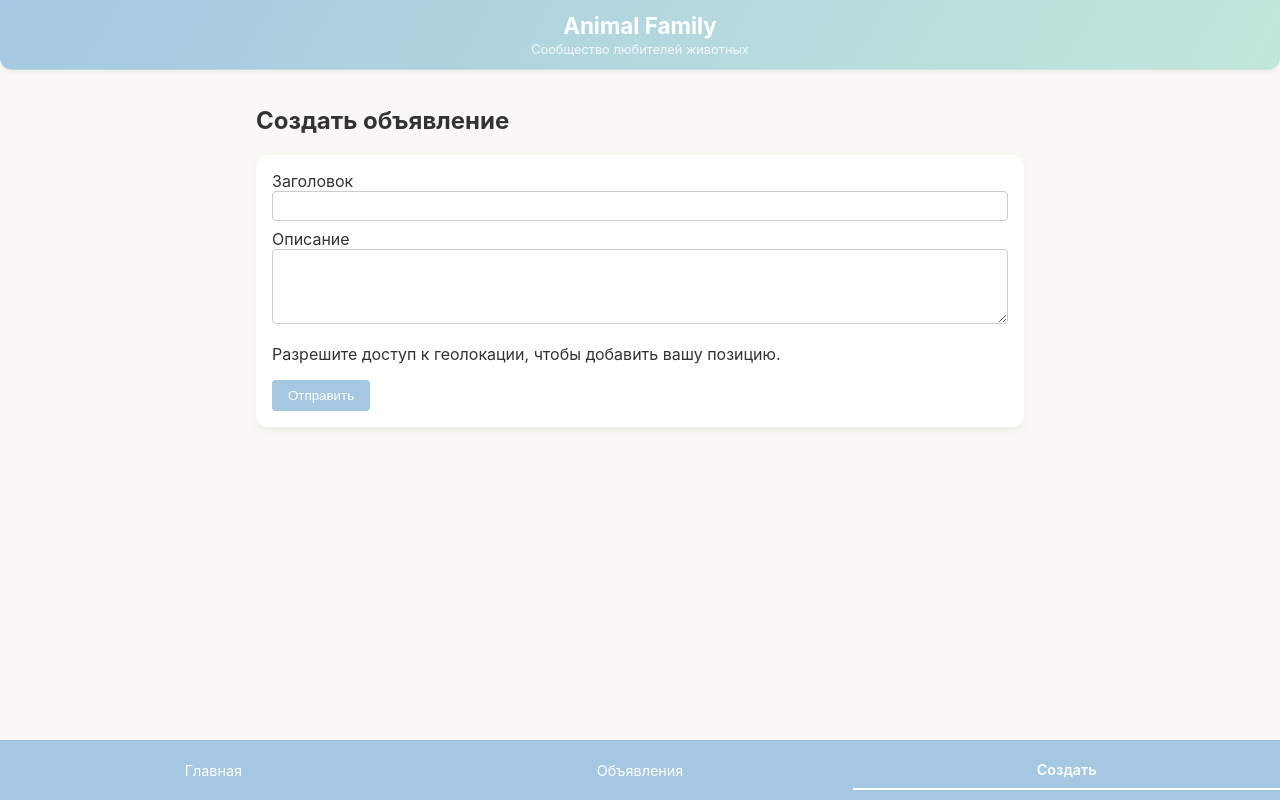
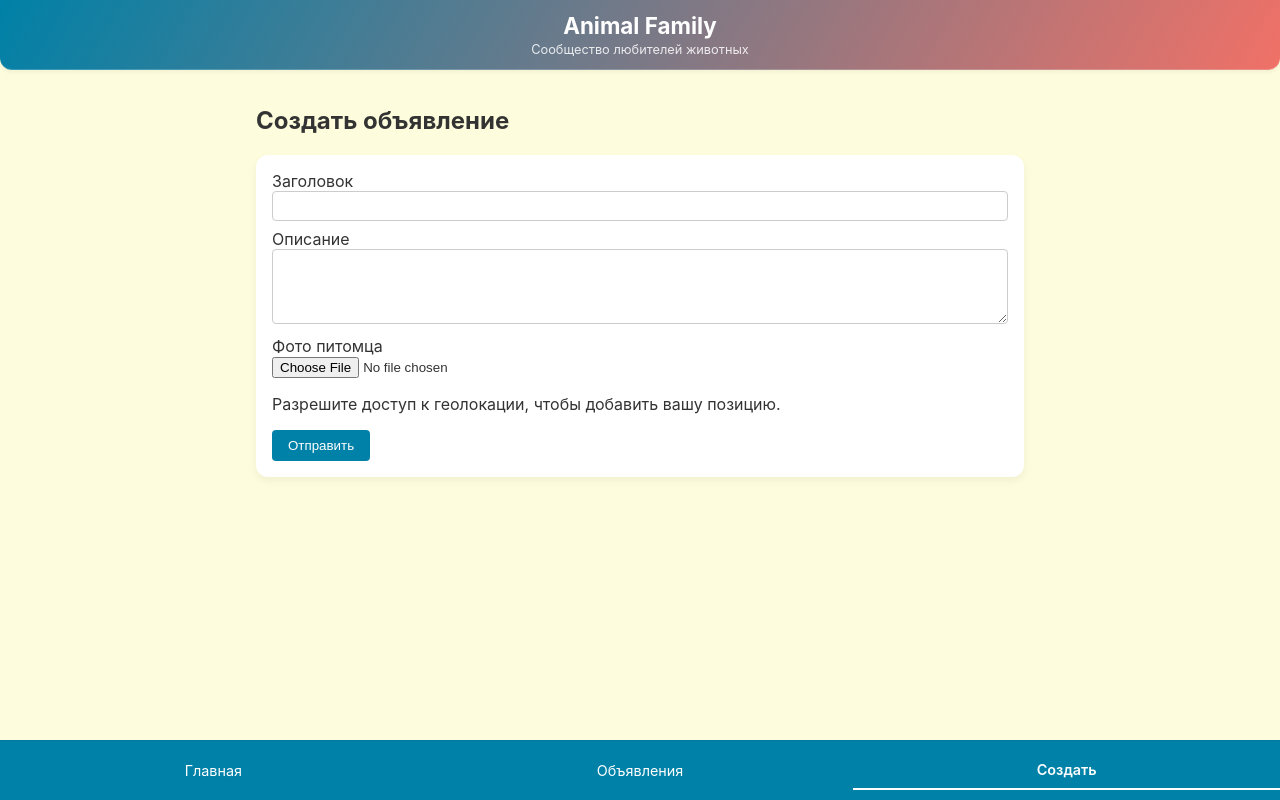
Before and after one commit to ZUA228132/animalfamily, a Next.js app: page /create in a window 1280 px wide. Built offline with nearby package versions, Linux system fonts and the light colour scheme; no server answers.

Commit message:
Add files via upload

```diff
--- a/components/Map.tsx
+++ b/components/Map.tsx
@@ -10,7 +10,7 @@ interface MapProps {
   markers?: { position: LatLngExpression; label: string }[];
   /**
    * Optional initial map centre.  If omitted, the map defaults to
-   * Amsterdam coordinates.
+   * Rostov-on-Don coordinates.
    */
   center?: [number, number];
   /**
@@ -24,8 +24,8 @@ interface MapProps {
  * with positions and labels and renders them on an OpenStreetMap base layer.
  */
 export default function Map({ markers = [], center, zoom }: MapProps) {
-  // Default centre is Amsterdam if none provided
-  const defaultCenter: LatLngExpression = [52.3676, 4.9041];
+  // Default centre is Rostov-on-Don if none provided
+  const defaultCenter: LatLngExpression = [47.2357, 39.7015];
   const mapCenter: LatLngExpression = center ?? defaultCenter;
   const mapZoom = zoom ?? 12;
   return (
--- a/pages/create.tsx
+++ b/pages/create.tsx
@@ -16,6 +16,7 @@ export default function CreateAnnouncementPage() {
   const [lat, setLat] = useState<number | null>(null);
   const [lng, setLng] = useState<number | null>(null);
   const [submitting, setSubmitting] = useState(false);
+  const [imageFile, setImageFile] = useState<File | null>(null);
   const Map = dynamic(() => import('../components/Map'), { ssr: false });
 
   useEffect(() => {
@@ -41,13 +42,33 @@ export default function CreateAnnouncementPage() {
     }
     setSubmitting(true);
     try {
+      let imageUrl: string | null = null;
+      // If a photo has been selected, upload it to Supabase Storage
+      if (imageFile) {
+        const fileExt = imageFile.name.split('.').pop() || 'jpg';
+        const fileName = `${Date.now()}-${Math.random().toString(36).slice(2)}.${fileExt}`;
+        const filePath = `public/${fileName}`;
+        const { error: uploadError } = await supabase.storage
+          .from('announcements')
+          .upload(filePath, imageFile);
+        if (uploadError) {
+          alert('Не удалось загрузить фото: ' + uploadError.message);
+        } else {
+          const { data: publicUrlData } = supabase.storage
+            .from('announcements')
+            .getPublicUrl(filePath);
+          imageUrl = publicUrlData?.publicUrl || null;
+        }
+      }
       const payload: any = {
         title,
         description,
         status: 'pending',
       };
+      if (imageUrl) {
+        payload.image_url = imageUrl;
+      }
       // Include location if available.  Supabase accepts GeoJSON objects
-      // for geography(Point) columns.
       if (lat !== null && lng !== null) {
         // Supabase PostGIS geography columns accept WKT strings, e.g. 'POINT(lon lat)'
         payload.location = `POINT(${lng} ${lat})`;
@@ -100,6 +121,20 @@ export default function CreateAnnouncementPage() {
             </label>
           </div>
           <div style={{ marginBottom: '0.5rem' }}>
+            <label>
+              Фото питомца
+              <br />
+              <input
+                type="file"
+                accept="image/*"
+                onChange={(e) => {
+                  const file = e.target.files?.[0] || null;
+                  setImageFile(file);
+                }}
+              />
+            </label>
+          </div>
+          <div style={{ marginBottom: '0.5rem' }}>
             {lat !== null && lng !== null ? (
               <>
                 <p>Ваше местоположение: {lat.toFixed(5)}, {lng.toFixed(5)}</p>
--- a/styles/globals.css
+++ b/styles/globals.css
@@ -1,14 +1,26 @@
 /* Global styles for Animal Family Telegram Mini App */
+
+/* Brand font: FOT-Greco Std.
+   To use it in production, self‑host the font files and extend the src
+   declaration below with your URLs (e.g. woff2/woff). */
+@font-face {
+  font-family: 'FOT-Greco Std';
+  src: local('FOT-Greco Std');
+  font-weight: 400;
+  font-style: normal;
+  font-display: swap;
+}
 
 html, body {
   padding: 0;
   margin: 0;
-  font-family: -apple-system, BlinkMacSystemFont, 'Segoe UI', Roboto, Oxygen,
+  font-family: 'FOT-Greco Std', -apple-system, BlinkMacSystemFont, 'Segoe UI', Roboto, Oxygen,
     Ubuntu, Cantarell, 'Open Sans', 'Helvetica Neue', sans-serif;
   background-color: var(--color-bg);
   color: var(--color-text);
   height: 100%;
 }
+
 
 a {
   color: inherit;
@@ -21,12 +33,12 @@ a {
 
 /* Pastel color palette variables */
 :root {
-  /* Pastel palette */
-  --color-bg: #faf8f4;
-  --color-primary: #a4c8e1; /* soft blue */
-  --color-secondary: #ffd9da; /* soft pink */
-  --color-accent: #c2e7da; /* mint */
-  --color-header: #fff9f7;
+  /* Brand palette: https://coolors.co/palette/0081a7-00afb9-fdfcdc-fed9b7-f07167 */
+  --color-bg: #FDFCDC;        /* soft warm background */
+  --color-primary: #0081A7;   /* deep teal */
+  --color-secondary: #00AFB9; /* bright aqua */
+  --color-accent: #F07167;    /* coral accent */
+  --color-header: #FED9B7;    /* peach header / highlights */
   --color-card: #ffffff;
   --color-text: #333333;
   --nav-height: 60px;
```
Also changed, not shown: 1 other file (tests, documents, lock files or other folders).
